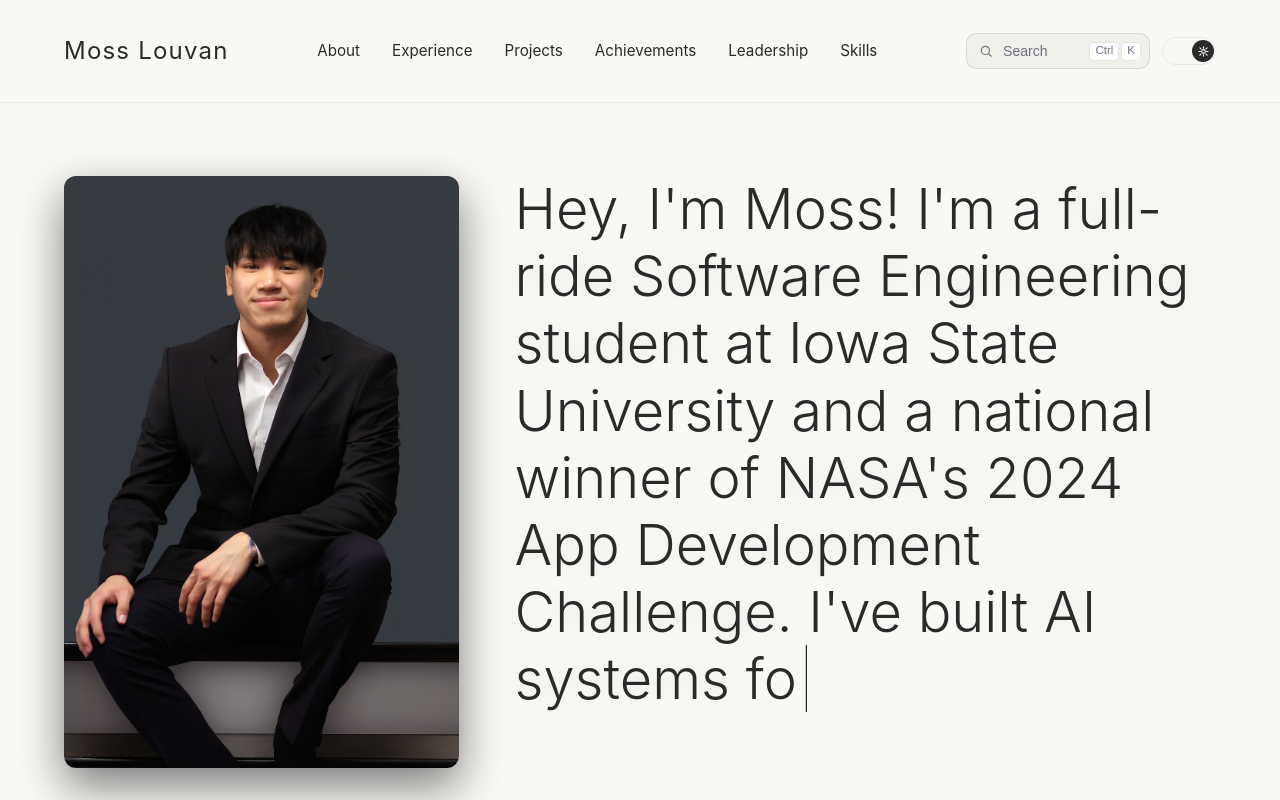
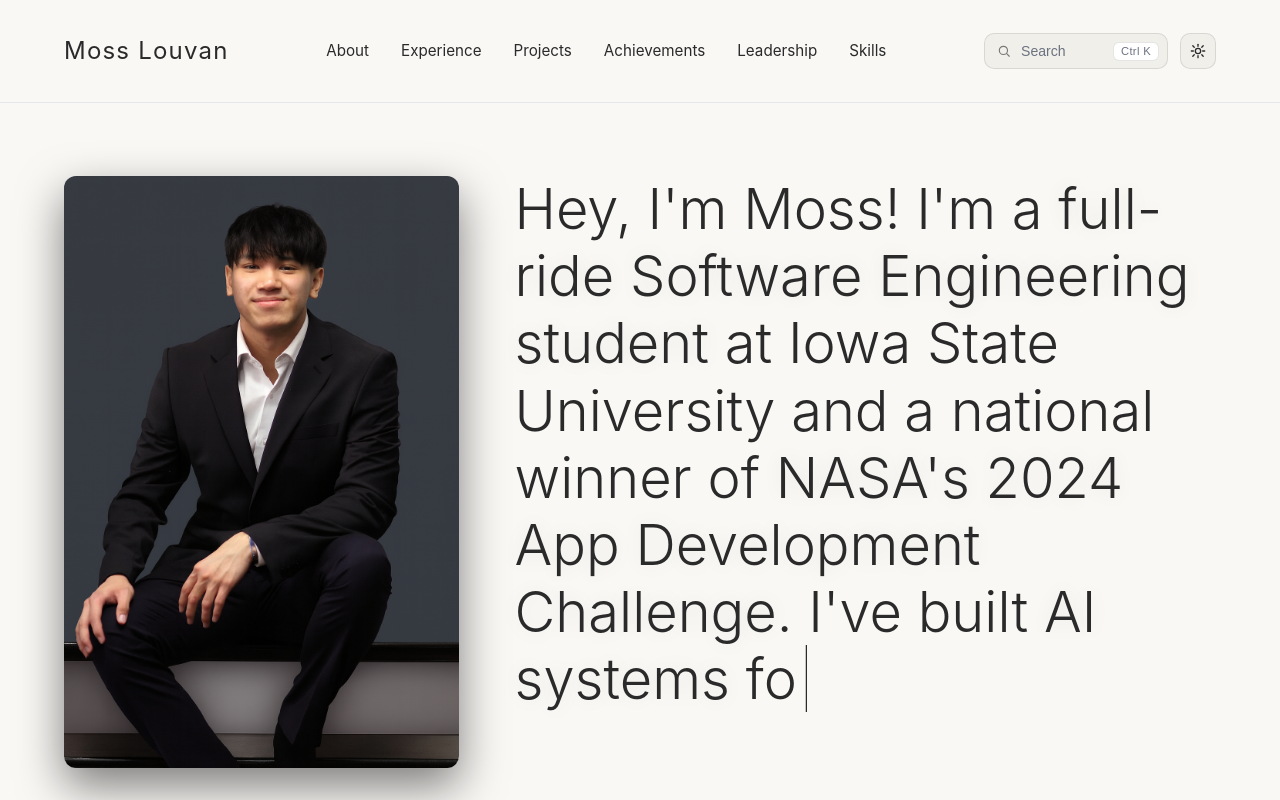
Before and after one commit to MossLouvan/MossLouvanPortfolio, a Next.js app: page / in a window 1280 px wide. Shown: the top 800 px of the page. Built offline with nearby package versions, Linux system fonts and the light colour scheme.

Commit message:
refactor: refine search + theme toggle styling
Replace the iOS-style theme switch with a minimal icon button that matches the search field (same 36px height, radius, border, hover). Collapse the two boxed shortcut keys into a single subtle chip. Removes the templated look; no inline styles.

```diff
--- a/app/globals.css
+++ b/app/globals.css
@@ -138,26 +138,18 @@
   font-size: 0.88rem;
 }
 
+/* single subtle shortcut chip (replaces the two boxed keys) */
 .cp-kbd {
   display: inline-flex;
   align-items: center;
-  gap: 2px;
   flex-shrink: 0;
-}
-
-.cp-kbd kbd {
-  display: inline-flex;
-  align-items: center;
-  justify-content: center;
-  min-width: 18px;
-  height: 19px;
-  padding: 0 5px;
-  border-radius: 5px;
+  padding: 3px 7px;
+  border-radius: 6px;
   border: 1px solid var(--surface-border);
   background: var(--surface);
   color: var(--muted);
-  font-family: inherit;
-  font-size: 0.72rem;
+  font-size: 0.7rem;
+  letter-spacing: 0.03em;
   line-height: 1;
 }
 
@@ -347,15 +339,34 @@
 }
 
 .theme-toggle {
-  background: none;
-  border: none;
+  display: inline-flex;
+  align-items: center;
+  justify-content: center;
+  flex-shrink: 0;
+  width: 36px;
+  height: 36px;
+  border-radius: 10px;
+  border: 1px solid var(--surface-border);
+  background: var(--surface-2);
+  color: var(--fg);
   cursor: pointer;
-  font-size: 1rem;
-  color: var(--fg);
   padding: 0;
-  margin: 0;
-  width: auto;
-  transition: opacity 0.2s ease;
+  transition: background 0.18s ease, border-color 0.18s ease;
+}
+
+.theme-toggle:hover {
+  background: var(--surface-3);
+  border-color: var(--surface-border-strong);
+}
+
+.theme-toggle:focus-visible {
+  outline: 2px solid var(--ring);
+  outline-offset: 2px;
+}
+
+.theme-toggle-icon {
+  display: inline-flex;
+  line-height: 1;
 }
 
 /* ─── Hero ────────────────────────────────────────────────── */
--- a/components/CommandPalette.tsx
+++ b/components/CommandPalette.tsx
@@ -2,7 +2,7 @@
 
 import { useEffect, useMemo, useRef, useState } from "react";
 import { AnimatePresence, motion } from "framer-motion";
-import { modKeyLabel, usePlatform } from "@/lib/usePlatform";
+import { usePlatform } from "@/lib/usePlatform";
 
 export type CommandItem = {
   id: string;
@@ -114,8 +114,6 @@
     return Array.from(out.entries());
   }, [filtered]);
 
-  const modKey = modKeyLabel(isApple);
-
   return (
     <div ref={rootRef} className="cp-root" data-open={open ? "true" : "false"}>
       <motion.button
@@ -138,10 +136,7 @@
               transition={{ duration: 0.1 }}
             >
               <span className="cp-placeholder">Search</span>
-              <span className="cp-kbd">
-                <kbd>{modKey}</kbd>
-                <kbd>K</kbd>
-              </span>
+              <span className="cp-kbd">{isApple ? "⌘K" : "Ctrl K"}</span>
             </motion.div>
           ) : (
             <motion.div
@@ -162,9 +157,7 @@
                 aria-label="Search"
                 autoFocus
               />
-              <span className="cp-kbd">
-                <kbd>esc</kbd>
-              </span>
+              <span className="cp-kbd">esc</span>
             </motion.div>
           )}
         </AnimatePresence>
--- a/components/ThemeToggle.tsx
+++ b/components/ThemeToggle.tsx
@@ -1,7 +1,7 @@
 "use client";
 
 import { useEffect, useRef, useState } from "react";
-import { motion, AnimatePresence } from "framer-motion";
+import { AnimatePresence, motion } from "framer-motion";
 
 type DocWithVT = Document & {
   startViewTransition?: (callback: () => void) => { ready: Promise<void> };
@@ -15,40 +15,35 @@
   // Read whatever the pre-paint script already applied (saved choice or OS preference).
   useEffect(() => {
     setMounted(true);
-    const isDark = document.documentElement.classList.contains("dark");
-    setTheme(isDark ? "dark" : "light");
+    setTheme(document.documentElement.classList.contains("dark") ? "dark" : "light");
   }, []);
 
-  if (!mounted || !theme) return <div style={{ width: 54, height: 28 }} />;
+  // Reserve the same footprint before mount to avoid layout shift.
+  if (!mounted || !theme) return <div className="theme-toggle" aria-hidden />;
 
   const isDark = theme === "dark";
 
   const applyTheme = (next: "light" | "dark") => {
-    // Color flips immediately — this is what makes the toggle feel responsive.
     document.documentElement.classList.toggle("dark", next === "dark");
     setTheme(next);
     try {
       window.localStorage.setItem("theme", next);
     } catch {
-      // ignore (private mode etc.)
+      // ignore
     }
   };
 
   const toggleTheme = () => {
     const next: "light" | "dark" = isDark ? "light" : "dark";
-
     const prefersReduced =
       window.matchMedia?.("(prefers-reduced-motion: reduce)").matches ?? false;
-
     const doc = document as DocWithVT;
 
-    // No View Transitions support (or reduced motion) → flip instantly, no flourish.
     if (prefersReduced || !doc.startViewTransition) {
       applyTheme(next);
       return;
     }
 
-    // Circular reveal that grows from the toggle button.
     const rect = buttonRef.current?.getBoundingClientRect();
     const x = rect ? rect.left + rect.width / 2 : window.innerWidth - 40;
     const y = rect ? rect.top + rect.height / 2 : 40;
@@ -75,61 +70,32 @@
         );
       })
       .catch(() => {
-        /* transition skipped — theme already applied */
+        /* transition skipped */
       });
   };
 
   return (
     <motion.button
       ref={buttonRef}
+      type="button"
+      className="theme-toggle"
       onClick={toggleTheme}
       aria-label={`Switch to ${isDark ? "light" : "dark"} mode`}
       title={`Switch to ${isDark ? "light" : "dark"} mode`}
-      whileTap={{ scale: 0.94 }}
-      style={{
-        position: "relative",
-        display: "inline-flex",
-        alignItems: "center",
-        width: 54,
-        height: 28,
-        borderRadius: 999,
-        border: "1px solid var(--border)",
-        background: "transparent",
-        cursor: "pointer",
-        padding: 3,
-        outline: "none",
-        flexShrink: 0,
-      }}
-    >
-      {/* Sliding knob */}
-      <motion.span
-        animate={{ x: isDark ? 0 : 26 }}
-        transition={{ type: "spring", stiffness: 500, damping: 35 }}
-        style={{
-          display: "flex",
-          alignItems: "center",
-          justifyContent: "center",
-          width: 22,
-          height: 22,
-          borderRadius: "50%",
-          background: "var(--fg)",
-          color: "var(--bg)",
-          flexShrink: 0,
-        }}
+      whileTap={{ scale: 0.92 }}
     >
       <AnimatePresence mode="wait" initial={false}>
         <motion.span
           key={theme}
-            initial={{ scale: 0.5, opacity: 0, rotate: -30 }}
+          className="theme-toggle-icon"
+          initial={{ scale: 0.4, opacity: 0, rotate: -40 }}
           animate={{ scale: 1, opacity: 1, rotate: 0 }}
-            exit={{ scale: 0.5, opacity: 0, rotate: 30 }}
-            transition={{ duration: 0.18, ease: "easeOut" }}
-            style={{ display: "flex", lineHeight: 1 }}
+          exit={{ scale: 0.4, opacity: 0, rotate: 40 }}
+          transition={{ duration: 0.2, ease: "easeOut" }}
         >
-            {isDark ? <MoonIcon size={11} /> : <SunIcon size={11} />}
+          {isDark ? <MoonIcon size={16} /> : <SunIcon size={16} />}
         </motion.span>
       </AnimatePresence>
-      </motion.span>
     </motion.button>
   );
 }
@@ -142,7 +108,7 @@
       viewBox="0 0 24 24"
       fill="none"
       stroke="currentColor"
-      strokeWidth={2.5}
+      strokeWidth={2}
       strokeLinecap="round"
       strokeLinejoin="round"
     >
```
Lines whose indentation alone changed are shown as unchanged.
